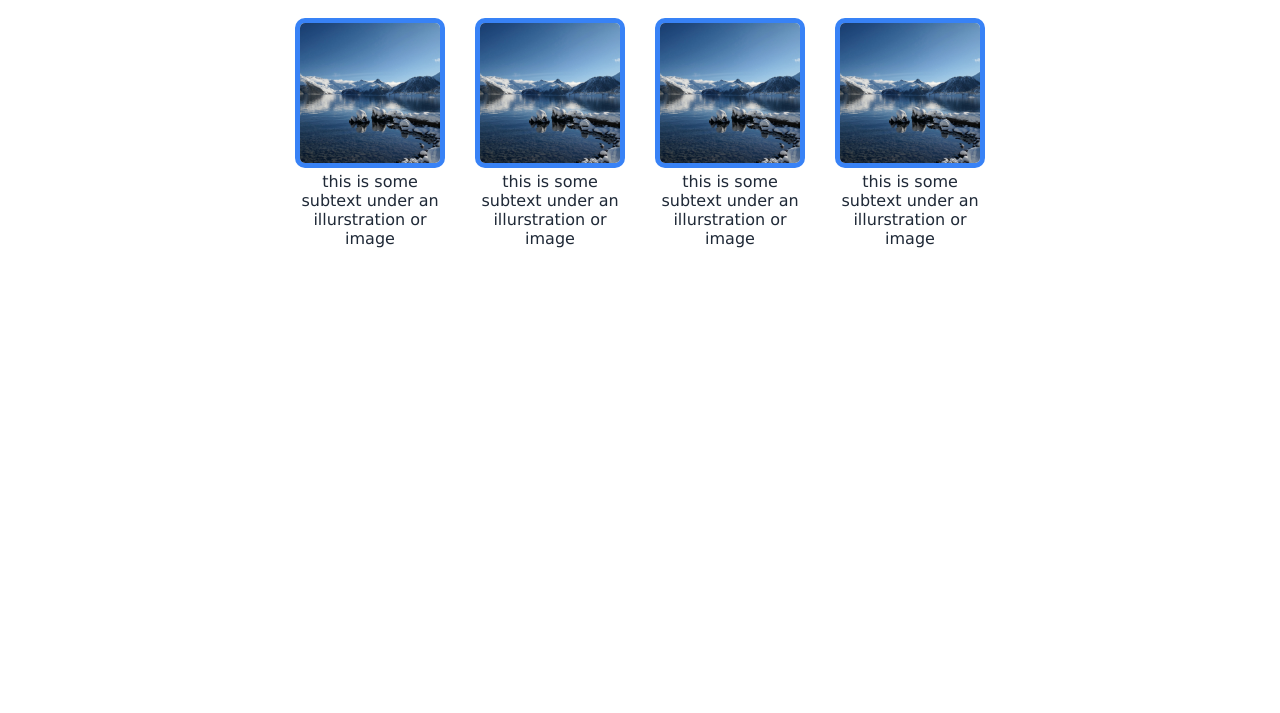
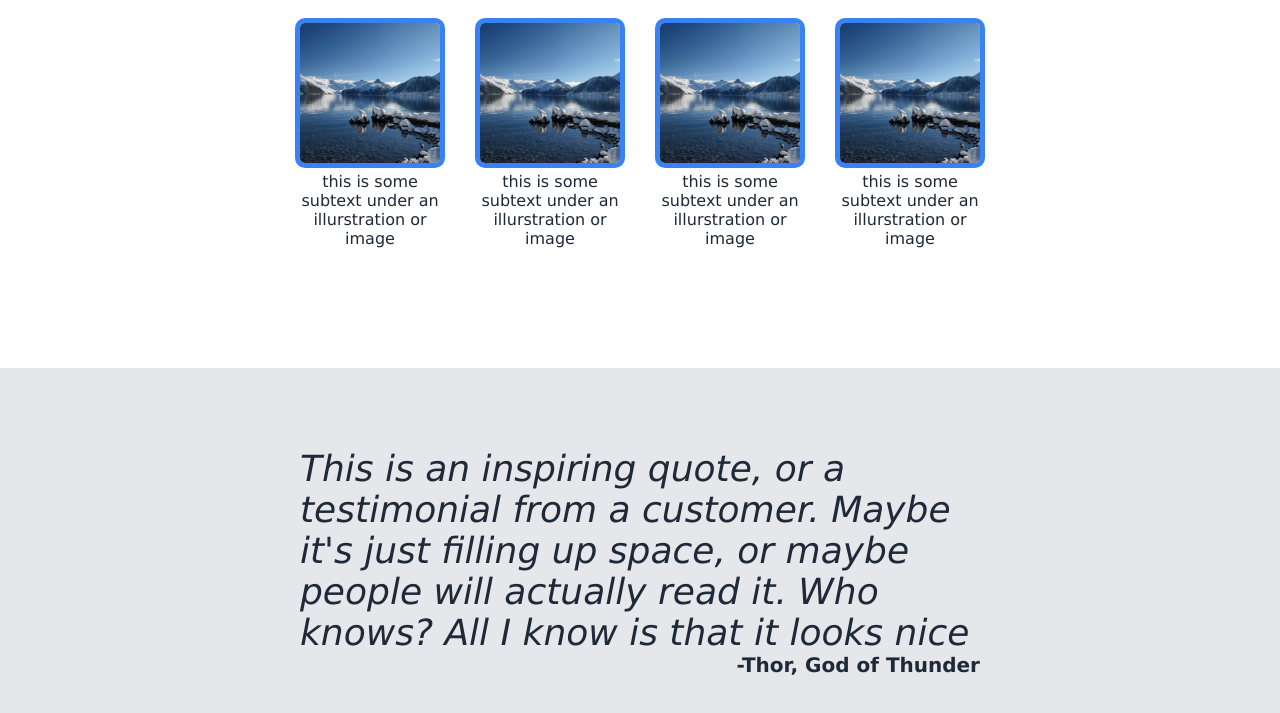
Before and after one commit to johnkarlo-21/landing-page, a plain HTML site: page index.html in a window 1280 px wide. Shown: the part 583-1296 px from the top of the page. Before the commit the page ends 951 px from the top, so only its background shows below. Drawn offline with Linux system fonts and the light colour scheme.

Commit message:
Add section three with style

```diff
--- a/index.html
+++ b/index.html
@@ -52,6 +52,17 @@
             </div>
         </div>
     </div>
+    <div class="section-three-container">
+        <div class="section-three">
+            <div class="quotes-container">
+                <p class="quote"><i>This is an inspiring quote, or a testimonial from a customer. Maybe it's just filling
+                    up space, or maybe people will actually read it. Who knows? All I know is that it looks
+                    nice</i>
+                </p>
+                <p class="speaker">-Thor, God of Thunder</p>
+            </div>
+        </div>
+    </div>
 
 </body>
 </html>
--- a/style.css
+++ b/style.css
@@ -116,3 +116,30 @@ li {
 .card p {
     color: #1F2937;
 }
+
+/* section three */
+
+.section-three-container {
+    background-color: #E5E7EB ;
+}
+
+.section-three {
+    margin: 0 200px;
+    padding: 80px 0;
+}
+
+.quote {
+    font-size: 36px;
+    color: #1F2937;
+}
+
+.speaker {
+    font-size: 20px;
+    font-weight: 800;
+    text-align: right;
+    color: #1F2937;
+}
+
+.quotes-container {
+    margin: 0 100px;
+}
```
